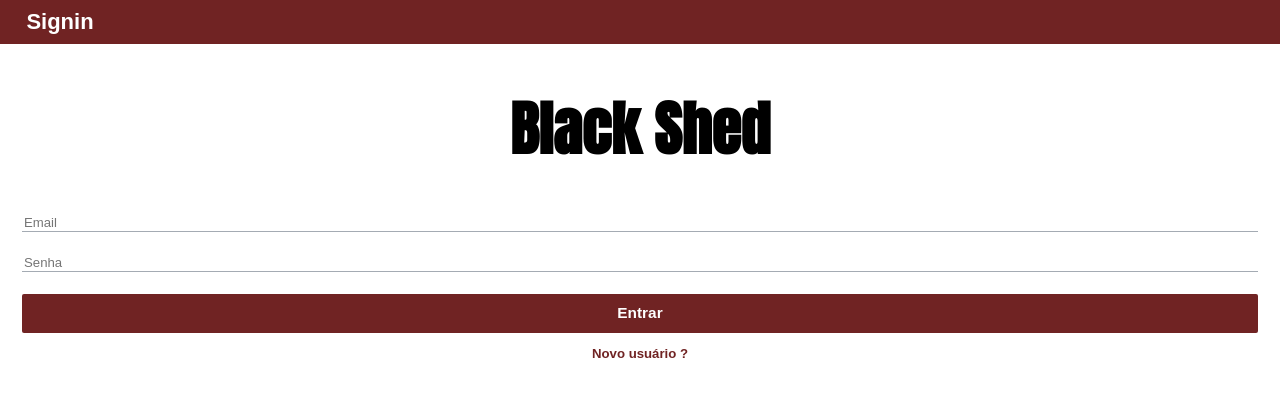
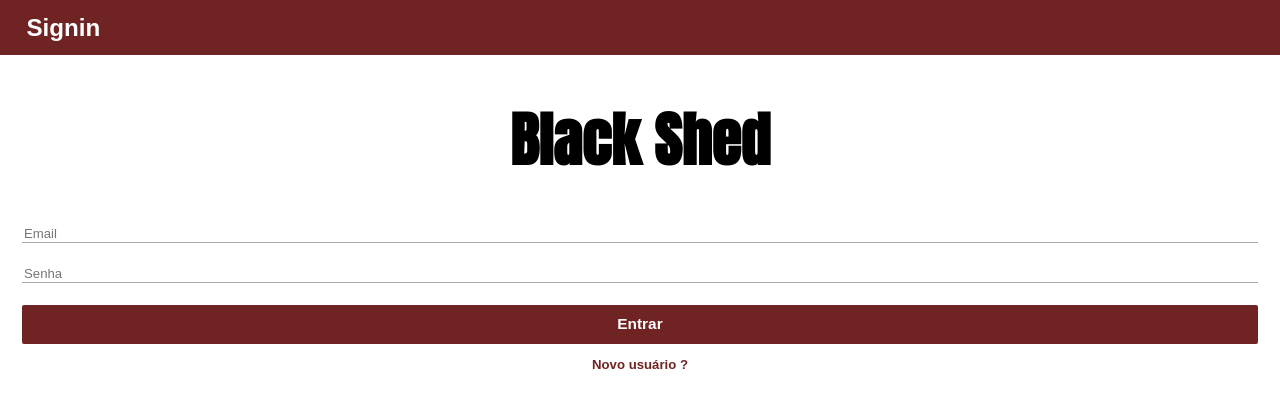
Before and after one commit to ianrg90/my-shop, a React (Create React App) app in the folder app/: page /login in a window 1280 px wide. Shown: the top 408 px of the page. Built offline with nearby package versions, Linux system fonts and the light colour scheme; the HTML template or start-up script is replaced by a standard one.

Commit message:
Adding a logout handler and improving styling

```diff
--- a/app/src/App.js
+++ b/app/src/App.js
@@ -14,8 +14,6 @@ function App() {
   const uiState = useSelector((state) => state.ui);
   const { loading} = uiState;
   const { token } = authState;
-
-  //make request under the user uuid
 
   return (
     <Routes>
--- a/app/src/components/damages form/DamagesList.js
+++ b/app/src/components/damages form/DamagesList.js
@@ -17,6 +17,8 @@ function DamagesList() {
         <div className={classes["checklist-area"]}>
           <InputRow perspective="Frente" area="Farol(esq)" />
           <InputRow perspective="Frente" area="Farol(dir)" />
+          <InputRow perspective="Frente" area="Coluna(esq)" />
+          <InputRow perspective="Frente" area="Coluna(dir)" />
           <InputRow perspective="Frente" area="Parachoque lado(esq)" />
           <InputRow perspective="Frente" area="Parachoque lado(dir)" />
           <InputRow perspective="Frente" area="Parachoque todo" />
@@ -32,6 +34,8 @@ function DamagesList() {
         <div className={classes["checklist-area"]}>
           <InputRow perspective="Traseira" area="Lanterna(esq)" />
           <InputRow perspective="Traseira" area="Lanterna(dir)" />
+          <InputRow perspective="Traseira" area="Coluna(esq)" />
+          <InputRow perspective="Traseira" area="Coluna(dir)" />
           <InputRow perspective="Traseira" area="Parachoque lado(esq)" />
           <InputRow perspective="Traseira" area="Parachoque lado(dir)" />
           <InputRow perspective="Traseira" area="Parachoque todo" />
@@ -46,6 +50,7 @@ function DamagesList() {
         <div className={classes["checklist-area"]}>
           <InputRow perspective="Lado esquerdo" area="Paralama(dia)" />
           <InputRow perspective="Lado esquerdo" area="Retrovisor" />
+          <InputRow perspective="Lado esquerdo" area="Coluna" />
           <InputRow perspective="Lado esquerdo" area="Porta(dia)" />
           <InputRow perspective="Lado esquerdo" area="Roda(dia)" />
           <InputRow perspective="Lado esquerdo" area="Caixa de ar" />
@@ -62,6 +67,7 @@ function DamagesList() {
         <div className={classes["checklist-area"]}>
           <InputRow perspective="Lado direito" area="Paralama(dia)" />
           <InputRow perspective="Lado direito" area="Retrovisor" />
+          <InputRow perspective="Lado direito" area="Coluna" />
           <InputRow perspective="Lado direito" area="Porta(dia)" />
           <InputRow perspective="Lado direito" area="Roda(dia)" />
           <InputRow perspective="Lado direito" area="Caixa de ar" />
--- a/app/src/components/layout/header/Header.js
+++ b/app/src/components/layout/header/Header.js
@@ -1,4 +1,4 @@
-import { useNavigate, useLocation } from "react-router-dom";
+import { useNavigate, useLocation, Link} from "react-router-dom";
 import { useSelector } from "react-redux";
 import classes from "./Header.module.css";
 import { FontAwesomeIcon } from "@fortawesome/react-fontawesome";
@@ -8,21 +8,32 @@ import Button from "../../UI/Button";
 function Header(props) {
   const uiState = useSelector((state) => state.ui);
   const location = useLocation();
-  const navigate = useNavigate()
+  const navigate = useNavigate();
 
   const { loading, status } = uiState;
-  const errorOrLoadingState = !loading && status !== "Error!";
+  const errorOrLoadingState = loading || status === "Error!";
   const hideInPaths =
     location.pathname === "/login" || location.pathname === "/user";
 
+  const showLogout = location.pathname === "/login";
+
   return (
     <header className={classes.header}>
-      {errorOrLoadingState && !hideInPaths && (
+      <div className={classes.wrapper}>
         <div className={classes.action}>
-          <Button to="/user" text={<FontAwesomeIcon icon={faArrowLeft} />} onClick = {() => navigate(-1)} />
+          {!errorOrLoadingState && !hideInPaths && (
+            <Button
+              to="/user"
+              text={<FontAwesomeIcon icon={faArrowLeft}/>}
+              onClick={() => navigate(-1)}
+            />
+          )}
+          <h1 className={classes.title}>{props.text}</h1>
         </div>
-      )}
-      <h1>{props.text}</h1>
+        {!errorOrLoadingState && !showLogout && (
+          <Link to="/login" className={classes.logout}>Logout</Link>
+        )}
+      </div>
     </header>
   );
 }
--- a/app/src/components/layout/header/Header.module.css
+++ b/app/src/components/layout/header/Header.module.css
@@ -1,21 +1,38 @@
 .header{
     background-color: var(--main-color);
-    height: 2rem;
+}
+
+.header .wrapper{
+    height: 2.5rem;
     display: flex;
     align-items: center;
-    margin-bottom: 1.5rem;
-    font-size: 1.1rem;
-    padding-left: 1.2rem;
+    justify-content: space-between;
+    margin: 0 1.2rem 1.5rem 1.2rem;
+    flex-wrap: wrap;
 }
 
 .header .action{
+    display: flex;
+    align-items: center;
     text-decoration: none;
     color: white;
-    padding-right: 1.2rem;
 }
 
-.header h1{
+.header .action button{
+    font-size: 1rem;
+}
+
+
+.header .title {
+    font-size: 1.1rem;
     margin: 0;
     color: white;
+}
+
+.header .logout{
+    color: white;
+    margin: 0;
+    font-size: 0.7rem;
+    text-decoration: none;
     font-weight: 600;
 }
--- a/app/src/pages/LoginPage.js
+++ b/app/src/pages/LoginPage.js
@@ -1,6 +1,7 @@
-import { Fragment, useState } from "react";
+import { Fragment, useState, useEffect } from "react";
 import { useDispatch, useSelector } from "react-redux";
 import { sendUserSignupRequest, sendUserSigninRequest } from "../store/auth-actions";
+import {authActions} from "../store/auth-slice"
 import Signin from "../components/login/Signin";
 import Signup from "../components/login/Signup";
 import LoadingSpinner from "../components/UI/LoadingSpinner"
@@ -27,6 +28,15 @@ function LoginPage() {
     }
   }
 
+  useEffect(() => {
+    dispatch(authActions.setAuthData({
+      authData: {
+        idToken: null,
+        localId: null
+      }
+    }))
+  }, [dispatch])
+
   return (
     <Fragment>
       {loading && status !== "Error!" && <LoadingSpinner/>}
--- a/app/src/pages/QuoteDetailsPage.js
+++ b/app/src/pages/QuoteDetailsPage.js
@@ -17,7 +17,7 @@ function QuoteDetailsPage() {
   const [showConfirm, setShowConfirm] = useState(false);
   const [currentQuote, setCurrentQuote] = useState([]);
   const quote = useSelector((state) => state.quotes.quoteList);
-  const uuid = useSelector(state => state.auth.uuid)
+  const uuid = useSelector((state) => state.auth.uuid);
   const params = useParams();
   const quoteID = params.quoteID;
   const dispatch = useDispatch();
@@ -70,7 +70,7 @@ function QuoteDetailsPage() {
     if (e.target.value === "") {
       return;
     }
-    dispatch(updateStatusData(quoteID, uuid ,e.target.value));
+    dispatch(updateStatusData(quoteID, uuid, e.target.value));
     navigate("/user", { replace: true });
   }
 
@@ -107,7 +107,7 @@ function QuoteDetailsPage() {
 
   return (
     <Fragment>
-      <Header text="Detalhes do orçamento" />
+      <Header text="Ficha Orçamento" />
       <Main>
         {!showConfirm && (
           <div>
@@ -186,25 +186,24 @@ function QuoteDetailsPage() {
             </div>
             {currentQuote.obs !== "" && (
               <Card>
-                <p className={classes.obs}>Obs: </p>
-                <span className={classes.description}>{currentQuote.obs}</span>
+                <div className={classes.obs}>
+                  <p>Obs: </p>
+                  <span>{currentQuote.obs}</span>
+                </div>
               </Card>
             )}
             {currentQuote.parts !== "" && (
               <Card>
-                <p className={classes.obs}>Peças: </p>
-                <span className={classes.description}>
-                  {currentQuote.parts}
-                </span>
+                <div className={classes.obs}>
+                  <p>Peças: </p>
+                  <span>{currentQuote.parts}</span>
+                </div>
               </Card>
             )}
 
             <div className={classes.status}>
               <label htmlFor="status">Status: </label>
-              <select
-                name="status"
-                onBlur={handleStatus}
-              >
+              <select name="status" onBlur={handleStatus}>
                 <option value="pendente">Pendente</option>
                 <option value="aprovado">Aprovado</option>
                 <option value="lanternagem">Lanternagem</option>
--- a/app/src/pages/QuoteDetailsPage.module.css
+++ b/app/src/pages/QuoteDetailsPage.module.css
@@ -48,12 +48,16 @@
   color: red;
 }
 
-.obs {
-  font-size: 0.7rem;
+.obs{
+  text-align: justify;
 }
 
-.description {
-  font-size: 0.6rem;
+.obs p{
+  font-size: 0.9rem;
+}
+
+.obs span{
+  font-size: 0.8rem;
 
 }
 
```
